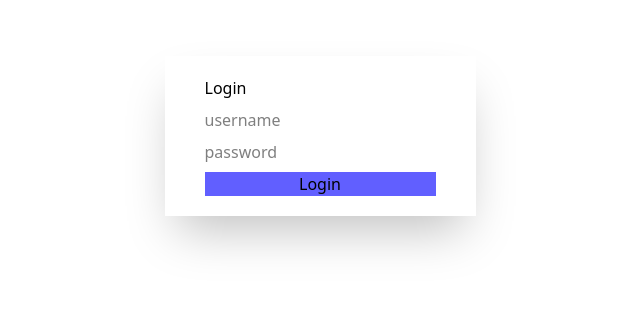
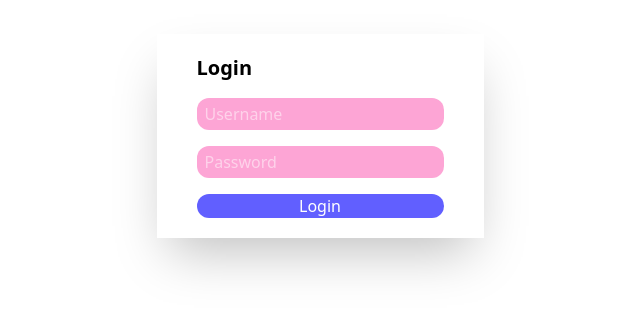
Before and after one commit to lutfiangg20/nexmedis-test, a Vue app: page / in a window 1280 px wide. Shown: the part 264-576 px from the top of the page, without its empty margins (320-960 px from the left). Built offline with nearby package versions, Linux system fonts and the light colour scheme; the HTML template or start-up script is replaced by a standard one.

Commit message:
Inital commit

```diff
--- /dev/null
+++ b/src/components/CustomButton.vue
@@ -0,0 +1,8 @@
+<script setup lang="ts">
+
+</script>
+<template>
+  <button class="capitalize rounded-xl text-white bg-indigo-500">
+    <slot />
+  </button>
+</template>
--- /dev/null
+++ b/src/components/CustomInput.vue
@@ -0,0 +1,12 @@
+<script setup lang="ts">
+import { ref } from 'vue';
+
+defineProps<{
+  placeholder: string
+}>()
+const value = ref("")
+
+</script>
+<template>
+  <input v-model="value" class="bg-pink-300 rounded-xl py-1 px-2 text-white " :placeholder="placeholder" />
+</template>
--- a/src/views/LoginView.vue
+++ b/src/views/LoginView.vue
@@ -1,14 +1,17 @@
 <script setup lang="ts">
+import CustomButton from '@/components/CustomButton.vue';
+import CustomInput from '@/components/CustomInput.vue';
+
 
 </script>
 <template>
   <div class="flex justify-center items-center  min-h-screen w-full">
     <div class="shadow-2xl">
-      <div class="flex flex-col gap-2 px-10 py-5">
-        <h1 class="capitalize">login</h1>
-        <input placeholder="username" />
-        <input placeholder="password" />
-        <button class="capitalize bg-indigo-500">login</button>
+      <div class="flex flex-col gap-4 px-10 py-5">
+        <h1 class="capitalize font-bold text-xl">login</h1>
+        <CustomInput placeholder="Username" />
+        <CustomInput placeholder="Password" />
+        <CustomButton>login</CustomButton>
       </div>
     </div>
   </div>
```
